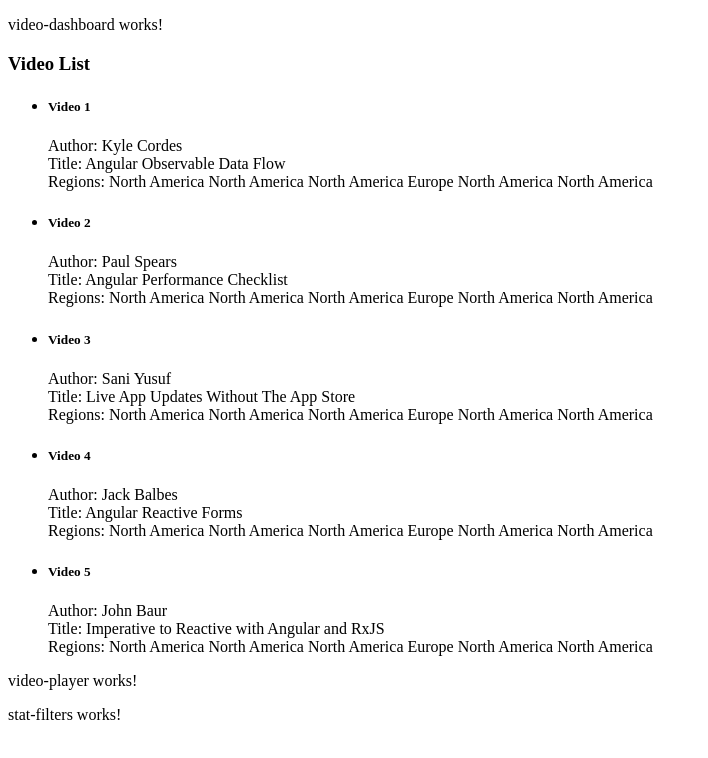
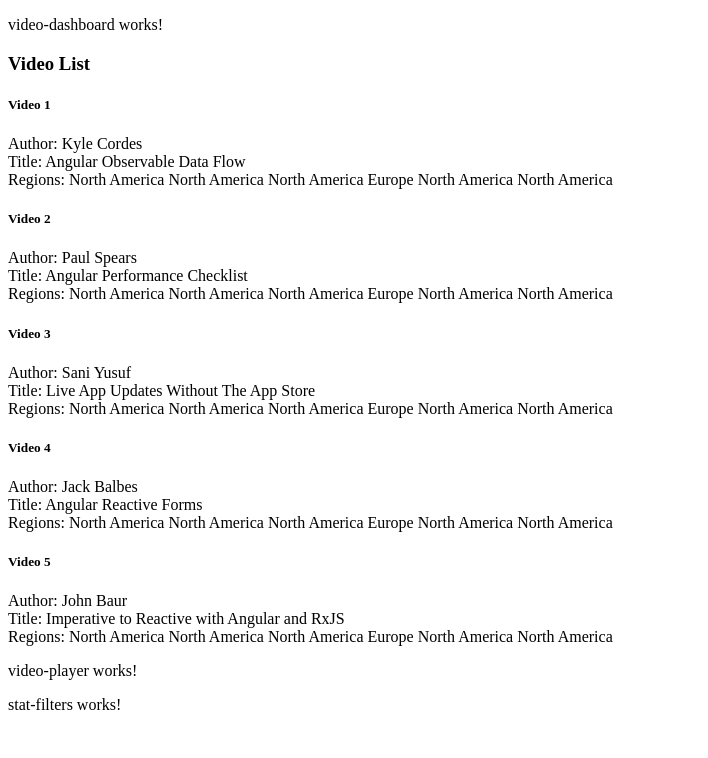
Before and after one commit to LHassler/OasisSource, an Angular app: page /dashboard in a window 1280 px wide. Shown: the top 758 px of the page, without its empty margins (0-708 px from the left). Built offline with nearby package versions, Linux system fonts and the light colour scheme.

Commit message:
Workshop 207 part 3 - removed li and used bare video list component with ngFor.

```diff
--- a/src/app/dashboard/video-list-item/video-list-item.component.scss
+++ b/src/app/dashboard/video-list-item/video-list-item.component.scss
@@ -0,0 +1,3 @@
+:host {
+  display: block;
+}
--- a/src/app/dashboard/video-list/video-list.component.html
+++ b/src/app/dashboard/video-list/video-list.component.html
@@ -1,13 +1,8 @@
 <h3>Video List</h3>
-<ul>
-  <li
+<app-video-list-item
   *ngFor="let video of videos; index as i"
   [class.video-selected]="video === selectedVideo"
   (click)="selectVideo(video)"
-  >
-    <app-video-list-item
   [videoData]="video"
   [videoNumber]="i"
 ></app-video-list-item>
-  </li>
-</ul>
--- a/src/app/dashboard/video-list/video-list.component.ts
+++ b/src/app/dashboard/video-list/video-list.component.ts
@@ -1,18 +1,14 @@
-import { Component, Input, OnInit } from '@angular/core';
+import { Component, Input } from '@angular/core';
 
 @Component({
   selector: 'app-video-list',
   templateUrl: './video-list.component.html',
   styleUrls: ['./video-list.component.scss'],
 })
-export class VideoListComponent implements OnInit {
+export class VideoListComponent {
   @Input() videos;
 
   selectedVideo;
-
-  constructor() {}
-
-  ngOnInit(): void {}
 
   selectVideo(video) {
     this.selectedVideo = video;
```
Lines whose indentation alone changed are shown as unchanged.
